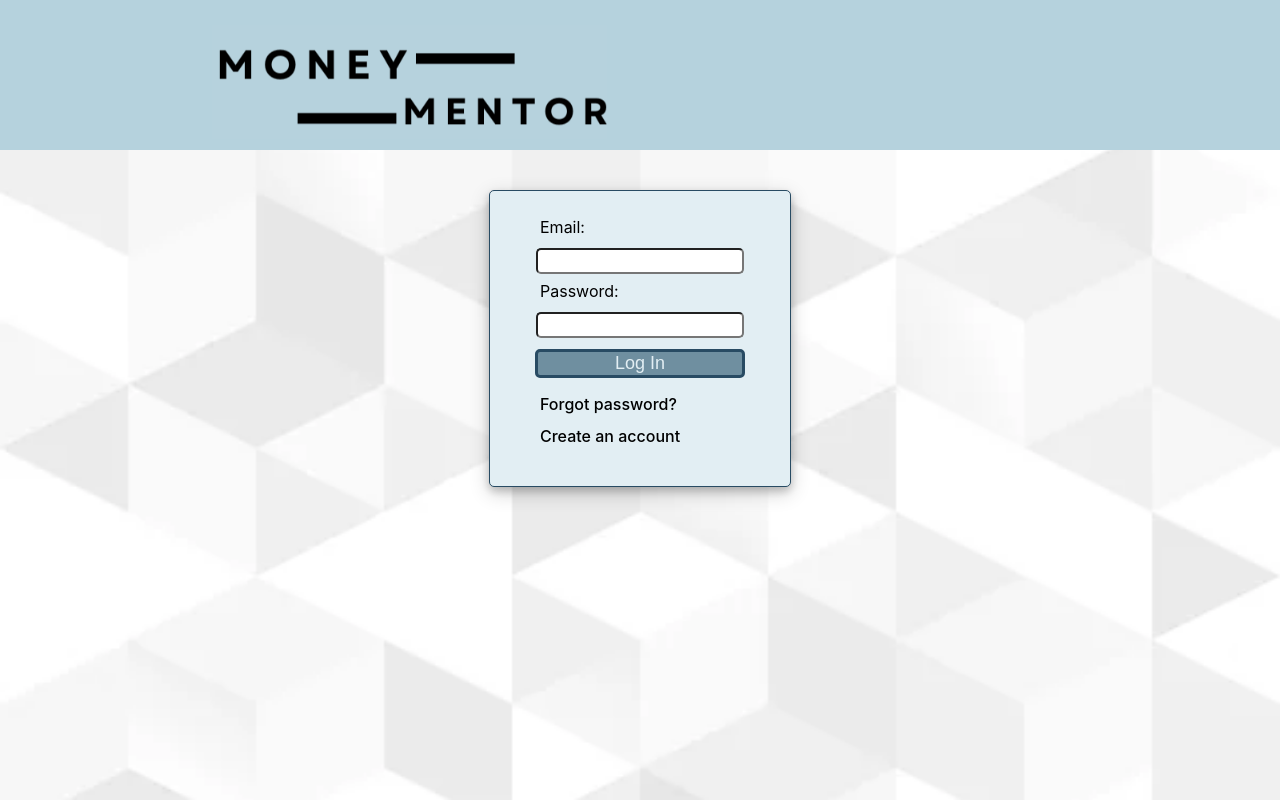
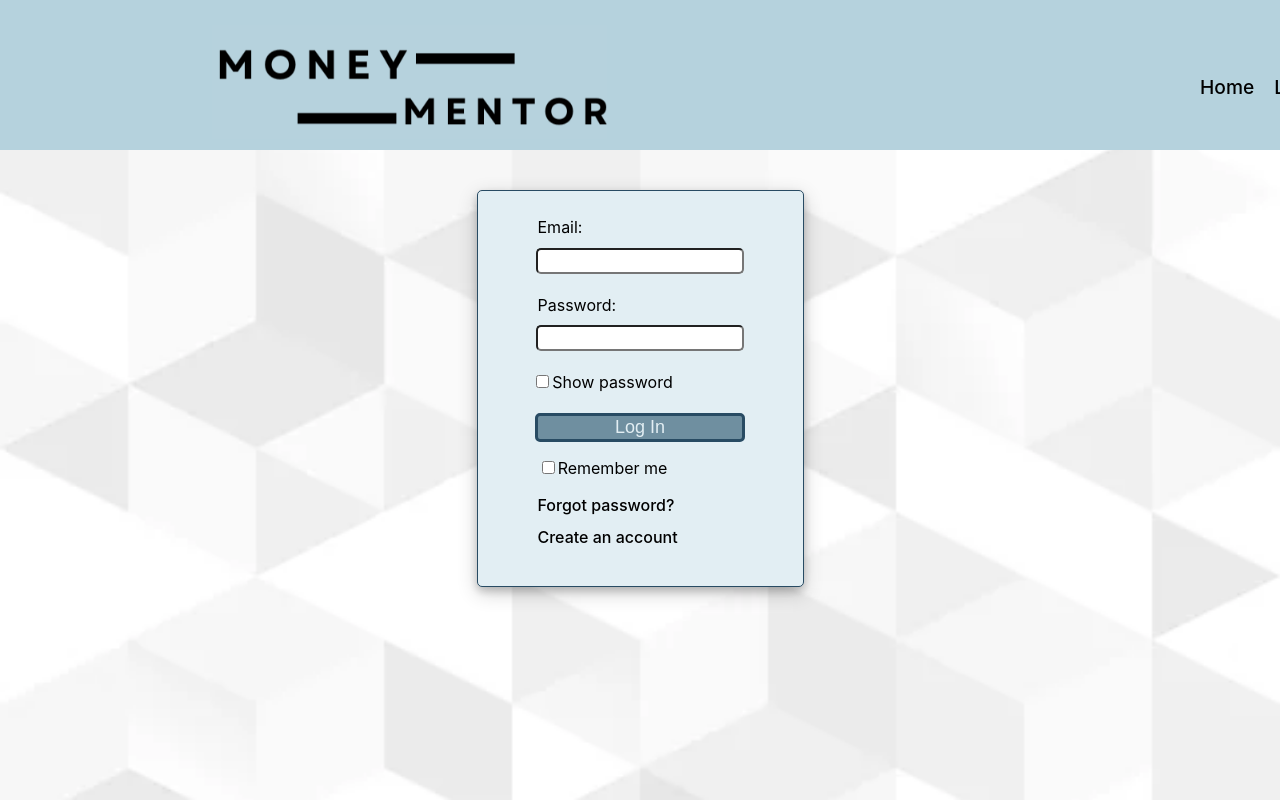
Before and after one commit to 481W-Group-3/Wealth-Management-System, a React (Vite) app in the folder front-wealth-app/: page /user in a window 1280 px wide. Built offline with nearby package versions, Linux system fonts and the light colour scheme.

Commit message:
added checkboxes

```diff
--- a/front-wealth-app/src/components/header/header.css
+++ b/front-wealth-app/src/components/header/header.css
@@ -19,7 +19,7 @@
 
 .header-divider {
     display: flex;
-    justify-content: space-between;
+    /* justify-content: space-between; */
     align-items: center;
     padding: 10px 20px;
     height: 150px;
@@ -66,6 +66,7 @@
     color: inherit;
 }
 
+
 @media (max-width: 768px) {
     .header-divider {
         flex-direction: column;
--- a/front-wealth-app/src/components/user/user.css
+++ b/front-wealth-app/src/components/user/user.css
@@ -4,8 +4,8 @@ form {
     padding-top: 20px;
     text-align: center;
     margin: auto;
-    width: 300px;
-    height: 275px;
+    width: 325px;
+    height: 375px;
     border: 1px solid #284B63;
     border-radius: 5px;
     line-height: 2;
@@ -29,14 +29,25 @@ button:hover {
     background-color: #284B63;
 }
 
-input {
+input[type=text] {
     border-radius: 5px;
     width: 200px;
     height: 20px;
 }
 
+input {
+    margin-bottom: 15px;
+}
+
+
 .mylabels {
     color: black;
     text-align: left;
-    margin-left: 50px;
+    margin-left: 60px;
 }
+
+
+label {
+    text-align: left;
+    margin-right: 75px;
+}
--- a/front-wealth-app/src/components/user/user.jsx
+++ b/front-wealth-app/src/components/user/user.jsx
@@ -4,15 +4,15 @@ import React, { useState } from 'react';
 const User = () => {
     const [email, setEmail] = useState('');
     const [password, setPassword] = useState('');
-    // const [rememberMe, setRememberMe] = useState(false);
-    // const [showPassword, setShowPassword] = useState(false);
+    const [rememberMe, setRememberMe] = useState(false);
+    const [showPassword, setShowPassword] = useState(false);
 
     const handleSubmit = (e) => {
         e.preventDefault();
         // send data to server here
         console.log('Email:', email);
         console.log('Password:', password);
-        // console.log('Remember me:', rememberMe);
+        console.log('Remember me:', rememberMe);
     };
 
     return (
@@ -21,51 +21,47 @@ const User = () => {
             <div className="mylabels">
                 <label htmlFor="email">Email:</label>
             </div>
-            <div className="mytextboxes">
                 <input
                     type="text"
                     id="email"
                     name="email"
                     value={email}
                     onChange={(e) => setEmail(e.target.value)}
-                /></div>
+                />
 
             {/* password box */}
             <div className="mylabels">
                 <label htmlFor="password">Password:</label>
             </div>
-            <div className="mytextboxes">
                 <input
                     type="text"
                     id="password"
                     name="password"
                     value={password}
                     onChange={(e) => setPassword(e.target.value)}
-                /></div>
+                /><br />
 
             {/* show/hide password checkbox */}
-            {/* <div className="mycheckboxes">
                 <input
                     type="checkbox"
                     id="showPassword"
                     checked={showPassword}
                     onChange={(e) => setShowPassword(e.target.checked)}
-                /></div>
-            <label htmlFor="showPassword">Show password</label><br /> */}
+                />
+            <label htmlFor="showPassword">Show password</label><br />
 
 
             {/* login button */}
             <button type="submit">Log In</button><br />
 
             {/* remember user checkbox */}
-            {/* <div className="mycheckboxes">
                 <input
                     type="checkbox"
                     id="rememberMe"
                     checked={rememberMe}
                     onChange={(e) => setRememberMe(e.target.checked)}
-                /></div>
-            <label htmlFor="rememberMe">Remember me</label><br /> */}
+                />
+            <label htmlFor="rememberMe">Remember me</label><br />
 
 
             {/* forgot password and create account links */}
--- a/front-wealth-app/src/pages/main-landing-page.jsx
+++ b/front-wealth-app/src/pages/main-landing-page.jsx
@@ -34,7 +34,6 @@ const HomePage = () => {
       </div>
       <style jsx>{`
         .home-container {
-          background-color: #d6d6d6;
           min-height: calc(100vh - 60px);
           display: flex;
           justify-content: center;
@@ -48,8 +47,7 @@ const HomePage = () => {
           box-shadow: 0 4px 6px rgba(0, 0, 0, 0.1);
           width: 80%;
           max-width: 1000px;
-          margin-top: 50px;
-        }
+       }
         .dashboard-title {
           text-align: left;
           margin-bottom: 30px;
```
